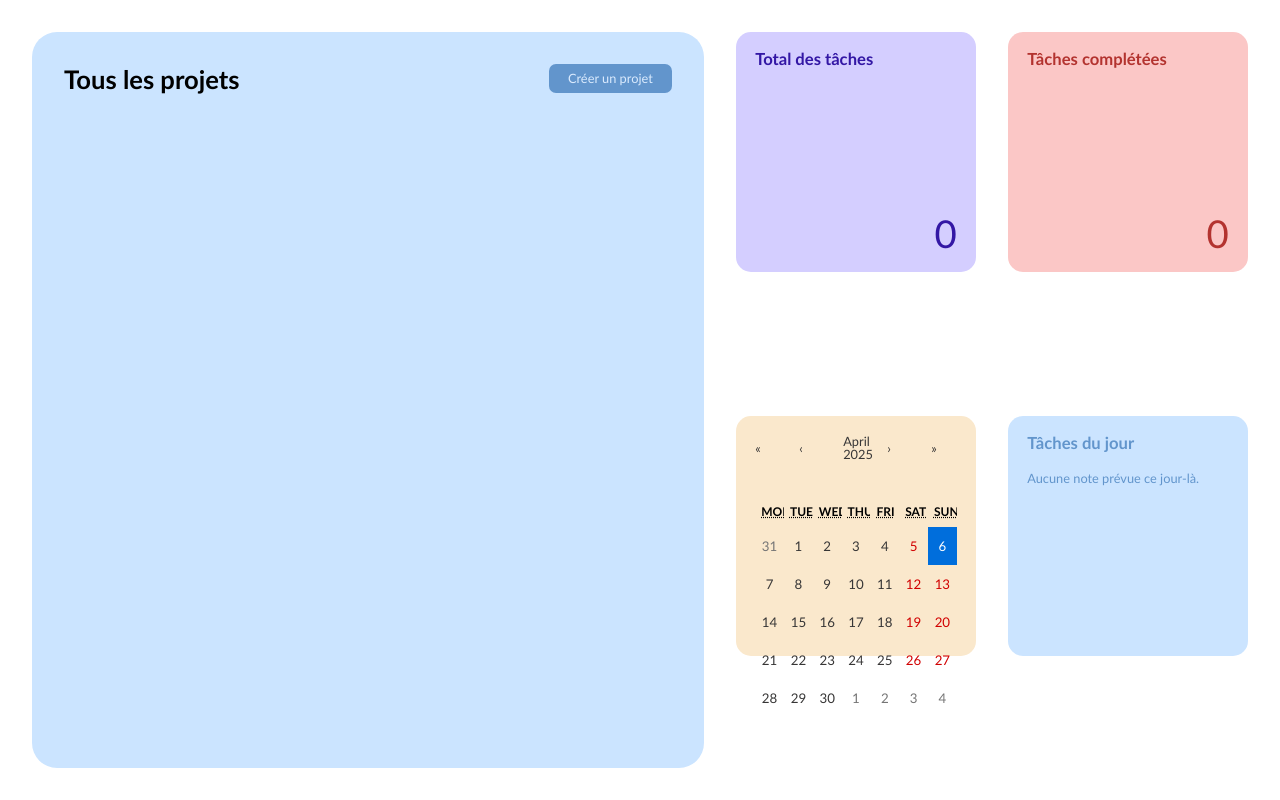
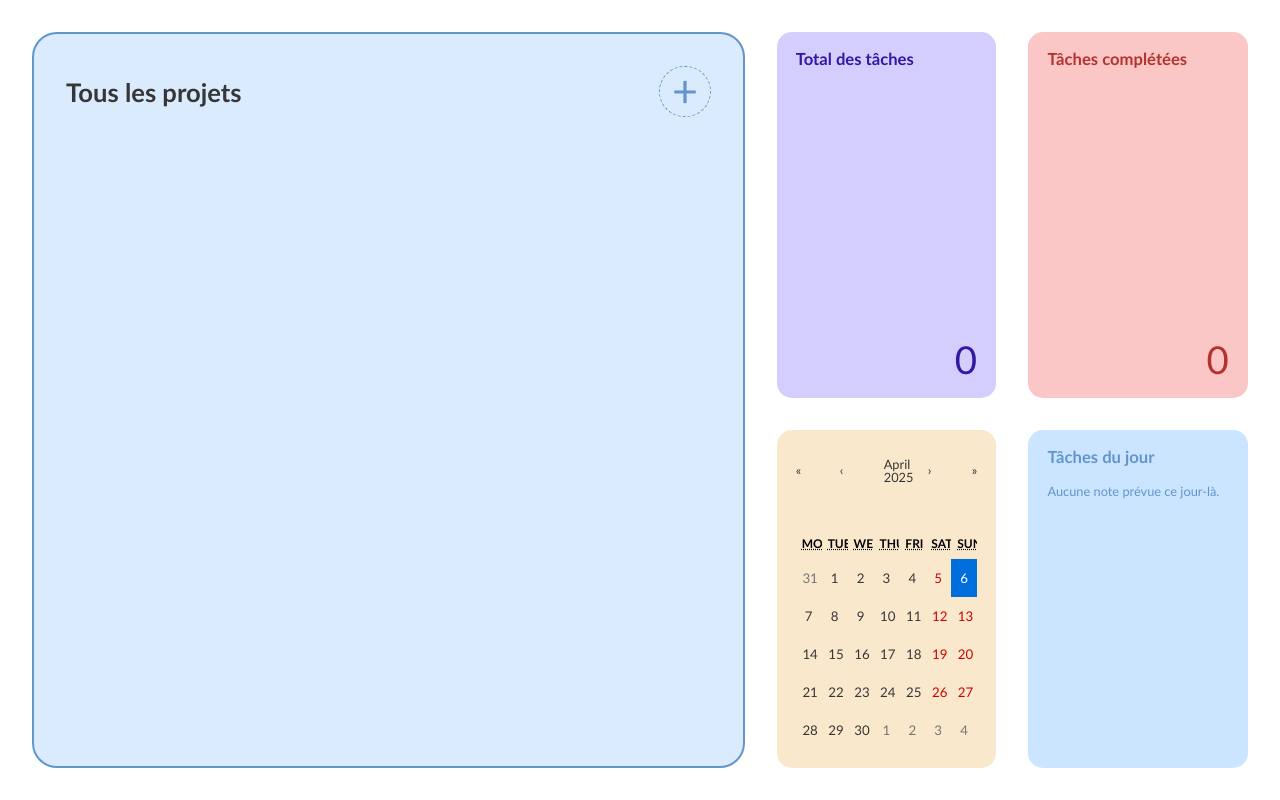
Before and after one commit to mathoos/task-manager, a React (Create React App) app: page / in a window 1280 px wide. Built offline with nearby package versions, Linux system fonts and the light colour scheme.

Commit message:
Design bloc "tous les projets"

```diff
--- a/src/components/NoteDetail.js
+++ b/src/components/NoteDetail.js
@@ -90,7 +90,6 @@ const NoteDetail = ({ noteId, containerType, personPhotos, onClose, onDelete, on
                         <label className="checkbox">
                             <input
                                 type="checkbox"
-
                                 checked={note.isCompleted || false}
                                 onChange={handleToggleCompletion}
                             />
--- a/src/components/NoteDetail.scss
+++ b/src/components/NoteDetail.scss
@@ -196,6 +196,7 @@
                         border: 1px solid var(--dark-color);
                         border-radius: 100vmax;
                         background-color: var(--light-color);
+                        cursor : inherit;
                         transition: all 0.2s;
 
                         &:checked {
--- a/src/pages/Home.js
+++ b/src/pages/Home.js
@@ -16,10 +16,17 @@ function Home() {
 
 
     const generateRandomTitle = () => {
-        const randomTitle = `Projet ${Math.floor(Math.random() * 1000)}`;
+        const actions = ["Refonte", "Création", "Mise à jour", "Optimisation", "Déploiement", "Prototype", "Audit", "Migration", "Plan", "Analyse"];
+        const objets = ["site web", "application mobile", "infrastructure", "outil interne", "plateforme", "système", "architecture", "dashboard", "base de données", "sécurité"];
+
+        const action = actions[Math.floor(Math.random() * actions.length)];
+        const objet = objets[Math.floor(Math.random() * objets.length)];
+
+        const randomTitle = `${action} ${objet}`;
         const newProject = { id: Date.now(), title: randomTitle };
         dispatch(addProject(newProject));
     };
+
 
     const totalNotes = projects.reduce((sum, project) => sum + (project.notes?.length || 0), 0);
     const totalCompletedNotes = projects.reduce((sum, project) =>
@@ -61,7 +68,7 @@ function Home() {
                 <div className="home_container-projects">
                     <div className="home_container-projects--title">
                         <h1>Tous les projets</h1>
-                        <button className="bouton" onClick={generateRandomTitle}>Créer un projet</button>
+                        <button className="bouton" onClick={generateRandomTitle}><p>+</p></button>
                     </div>
                     <div className="home_container-projects--content">
                         {projects.map((project) => (
--- a/src/pages/Home.scss
+++ b/src/pages/Home.scss
@@ -6,6 +6,7 @@
     width : 100%;
     height : 100vh;
     overflow : hidden;
+    background-color: $blanc;
 
     &_container{
         position : relative;
@@ -22,22 +23,48 @@
             width : 60vw;
             padding : 2.5vw;
             border-radius : 25px;
-            background-color: $bleu;
+            background-color: $bleuLight;
+            border : 2px solid $bleuDark;
 
             &--title{
                 display : flex;
                 justify-content: space-between;
+                align-items: center;
+
+                h1{
+                    color : $noir;
+                }
 
                 .bouton{
-                    background-color: $bleuDark;
-                    color : $bleuLight;
+                    display : flex;
+                    justify-content: center;
+                    align-items: center;
+                    border-radius : 100vmax;
+                    width : 4vw;
+                    height : 4vw;
+                    padding : 0 0 2px 0;
+                    border : 1px dashed $bleuDark;
+
+
+                    p{
+                        color : $bleuDark;
+                        font-size : 3.5vw;
+                        height : fit-content;
+                    }
+
+                    &:hover{
+                        background-color: $bleuDark;
+                        p{
+                            color : $bleuLight;
+                        }
+                    }
                 }
             }
 
             &--content{
                 display : flex;
                 flex-direction: column;
-                gap : 2.5vw;
+                gap : 1.5vw;
                 overflow-y : auto;
 
 
@@ -45,10 +72,10 @@
                     display : flex;
                     justify-content: space-between;
                     align-items: center;
-                    background-color: $blanc;
-                    border-radius : 15px;
                     padding : 1.5vw;
                     width : calc(100% - 2.5vw);
+                    border-radius : 15px;
+                    background-color: $blanc;
 
                     h2{
                         color : $noir;
@@ -56,13 +83,29 @@
 
                     &_buttons{
                         display : flex;
-                        gap : 1.5vw;
+                        gap : 1vw;
 
                         .bouton{
+                            color : $bleuLight;
                             background-color: $bleuDark;
-                            color : $bleuLight;
+
+                            &:hover{
+                                background-color: $bleuLight;
+                                color : $bleuDark;
+                            }
                         }
                     }
+                }
+
+                /* Track */
+                &::-webkit-scrollbar-track {
+                    box-shadow: inset 0 0 5px $bleuDark;
+
+                }
+
+                /* Handle */
+                &::-webkit-scrollbar-thumb {
+                    background: $bleuDark;
                 }
             }
         }
@@ -70,7 +113,8 @@
 
         &-info{
             display : grid;
-            grid-template-columns: repeat(2, 1fr);
+            grid-template-columns: calc(50% - 1.25vw) calc(50% - 1.25vw);
+            grid-template-rows: 2fr 1fr;
             gap : 2.5vw;
             width : 40vw;
 
@@ -79,8 +123,7 @@
                 display : flex;
                 flex-direction: column;
                 justify-content: space-between;
-                width : 18.75vw;
-                height : 18.75vw;
+                width : 100%;
                 border-radius : 15px;
                 background-color: $violet;
                 padding : 1.5vw;
--- a/src/style.scss
+++ b/src/style.scss
@@ -1,4 +1,5 @@
 @import "./style/base";
+@import "./style/scrollbar";
 @import "./style/colors";
 @import "./style/buttons";
 @import "./style/characters";
--- /dev/null
+++ b/src/style/_scrollbar.scss
@@ -0,0 +1,13 @@
+::-webkit-scrollbar {
+    width: 8px;
+}
+
+/* Track */
+::-webkit-scrollbar-track {
+    border-radius: 100vmax;
+}
+
+/* Handle */
+::-webkit-scrollbar-thumb {
+    border-radius: 100vmax;
+}
```
